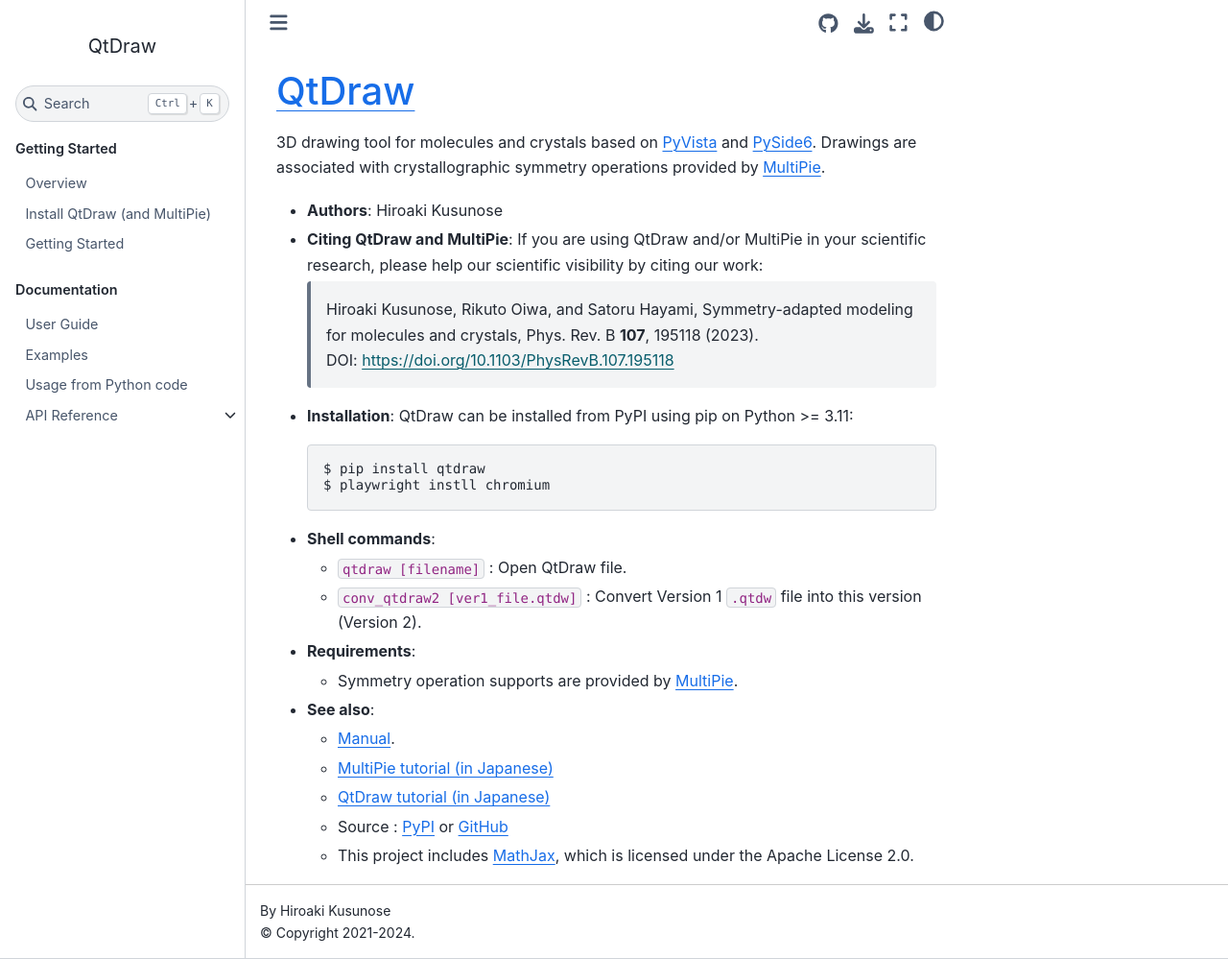
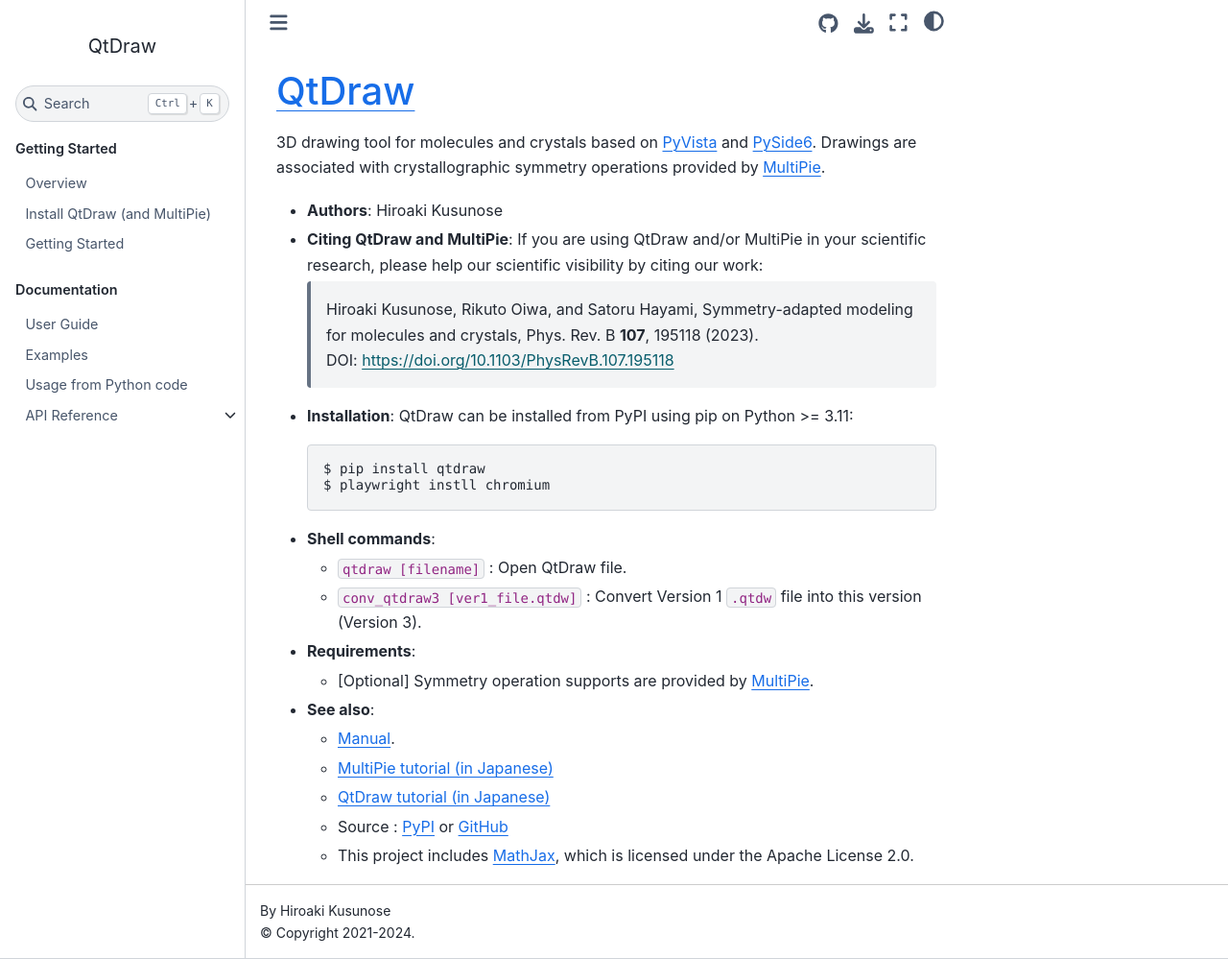
Before and after one commit to CMT-MU/QtDraw, a Jupyter Book: the page built from docs/README.md, in a window 1280 px wide and 999 px high. Shown: the whole window at 96% size. Built offline with Jupyter Book 1.0.4 settings and Sphinx 7.4.7 and the Sphinx Book theme 1.1.4, drawn with Linux system fonts in a browser that asks for light colours.

Commit message:
minor change

```diff
--- a/docs/README.md
+++ b/docs/README.md
@@ -17,10 +17,10 @@
 
 - **Shell commands**:
   - `qtdraw [filename]` : Open QtDraw file.
-  - `conv_qtdraw2 [ver1_file.qtdw]` : Convert Version 1 `.qtdw` file into this version (Version 2).
+  - `conv_qtdraw3 [ver1_file.qtdw]` : Convert Version 1 `.qtdw` file into this version (Version 3).
 
 - **Requirements**:
-  - Symmetry operation supports are provided by [MultiPie](https://github.com/CMT-MU/MultiPie).
+  - [Optional] Symmetry operation supports are provided by [MultiPie](https://github.com/CMT-MU/MultiPie).
 
 - **See also**:
   - [Manual](https://cmt-mu.github.io/QtDraw/src/overview.html).
```
Also changed, not shown: docs/src/install.md (+1 -1 lines).
